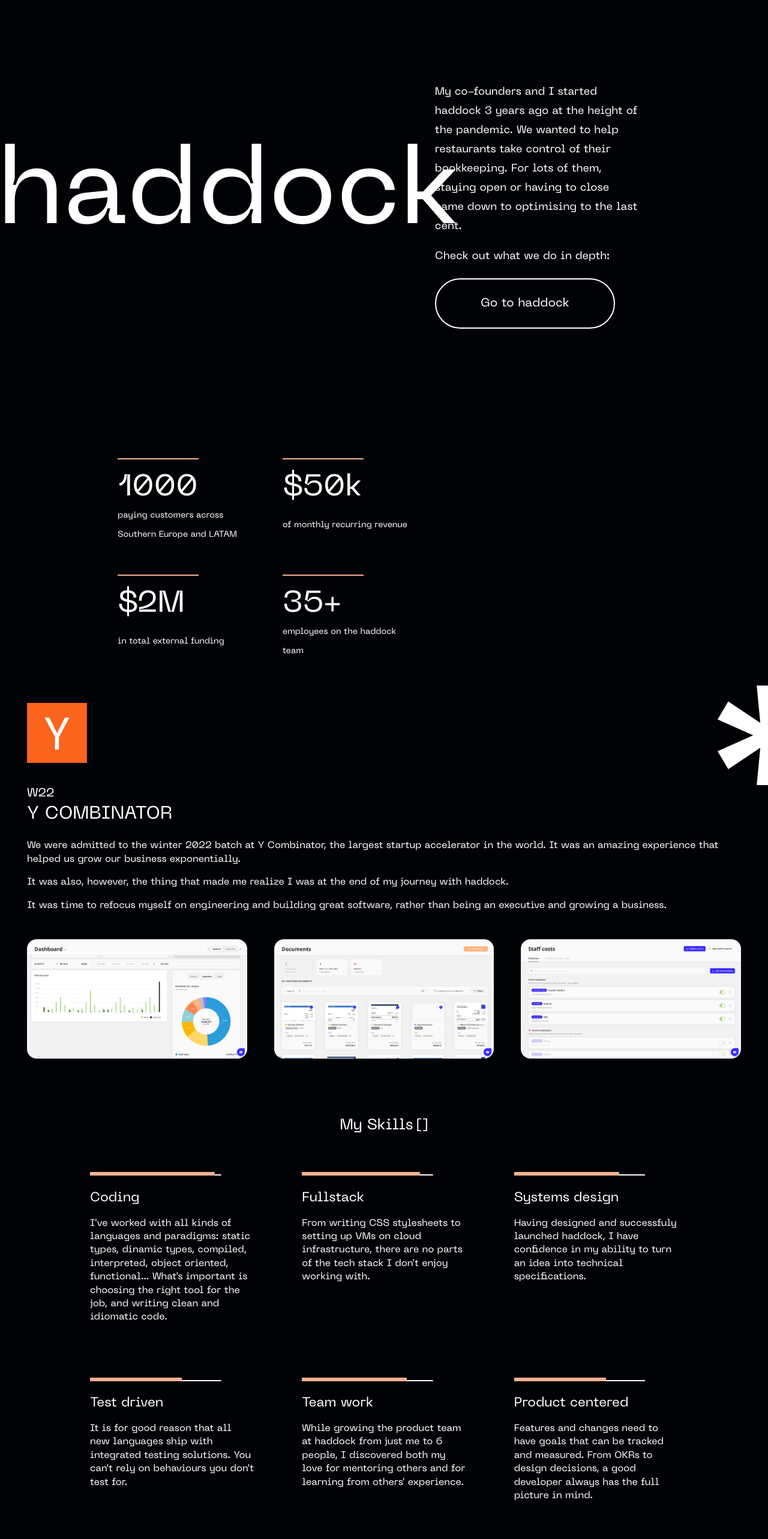
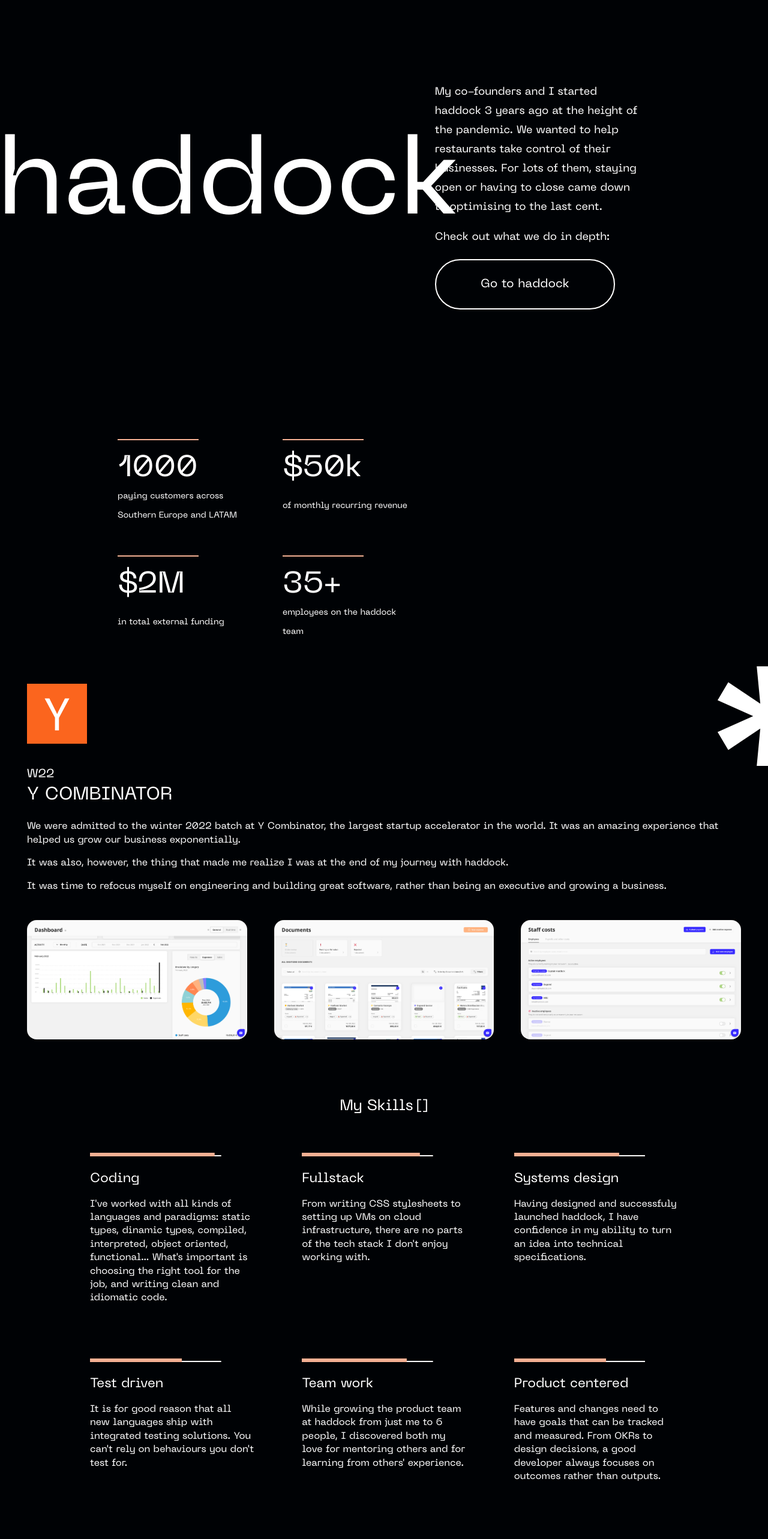
Before and after one commit to carlos-marchal/carlos-site, a SvelteKit app: page /me in a window 1280 px wide. Shown: the part 6480-9046 px from the top of the page at 60% size. Built offline with nearby package versions, Linux system fonts and the light colour scheme.

Commit message:
made wording changes to copy

```diff
--- a/src/routes/me/haddock.svelte
+++ b/src/routes/me/haddock.svelte
@@ -8,7 +8,7 @@
 		<div>
 			<p>
 				My co-founders and I started haddock 3 years ago at the height of the pandemic. We wanted to
-				help restaurants take control of their bookkeeping. For lots of them, staying open or having
+				help restaurants take control of their businesses. For lots of them, staying open or having
 				to close came down to optimising to the last cent.
 			</p>
 			<p>Check out what we do in depth:</p>
--- a/src/routes/me/skills.svelte
+++ b/src/routes/me/skills.svelte
@@ -34,7 +34,7 @@
 			progress: 0.7,
 			title: 'Product centered',
 			content:
-				'Features and changes need to have goals that can be tracked and measured. From OKRs to design decisions, a good developer always has the full picture in mind.'
+				'Features and changes need to have goals that can be tracked and measured. From OKRs to design decisions, a good developer always focuses on outcomes rather than outputs.'
 		}
 	];
 </script>
```
